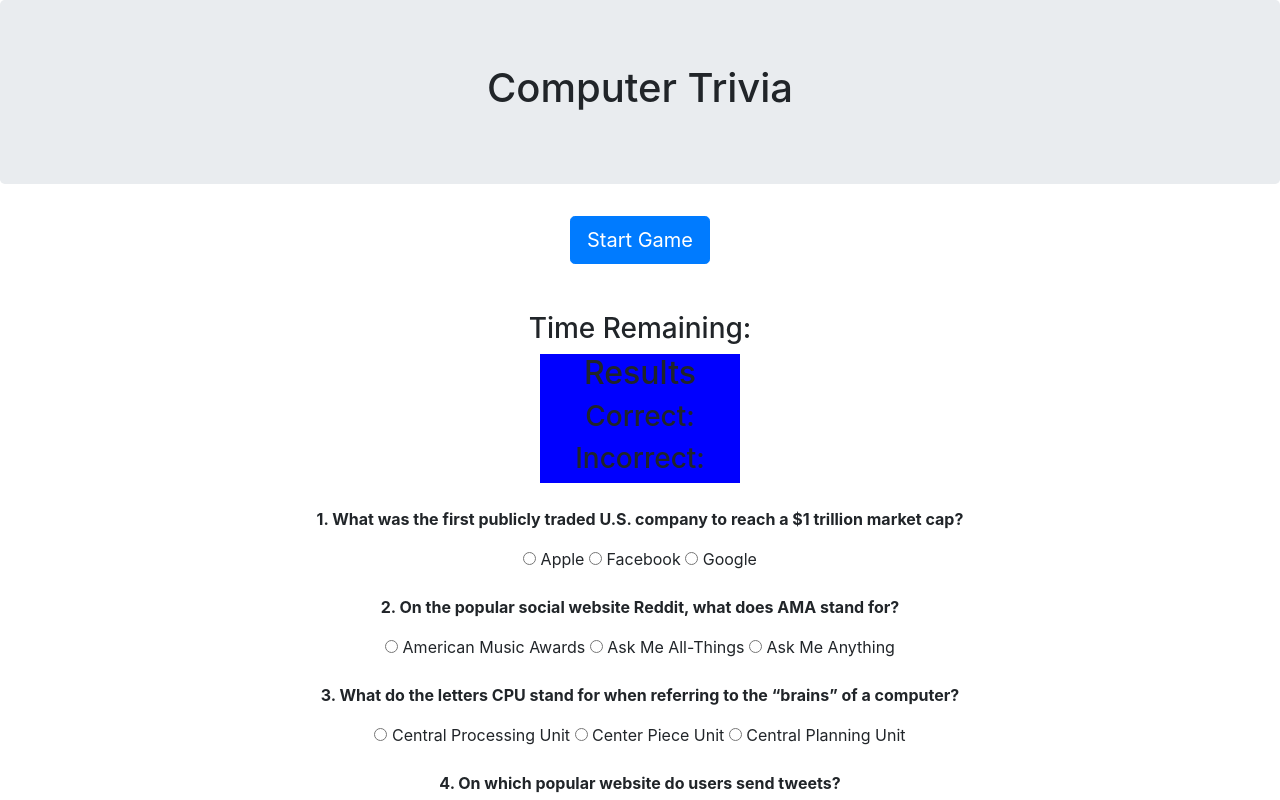
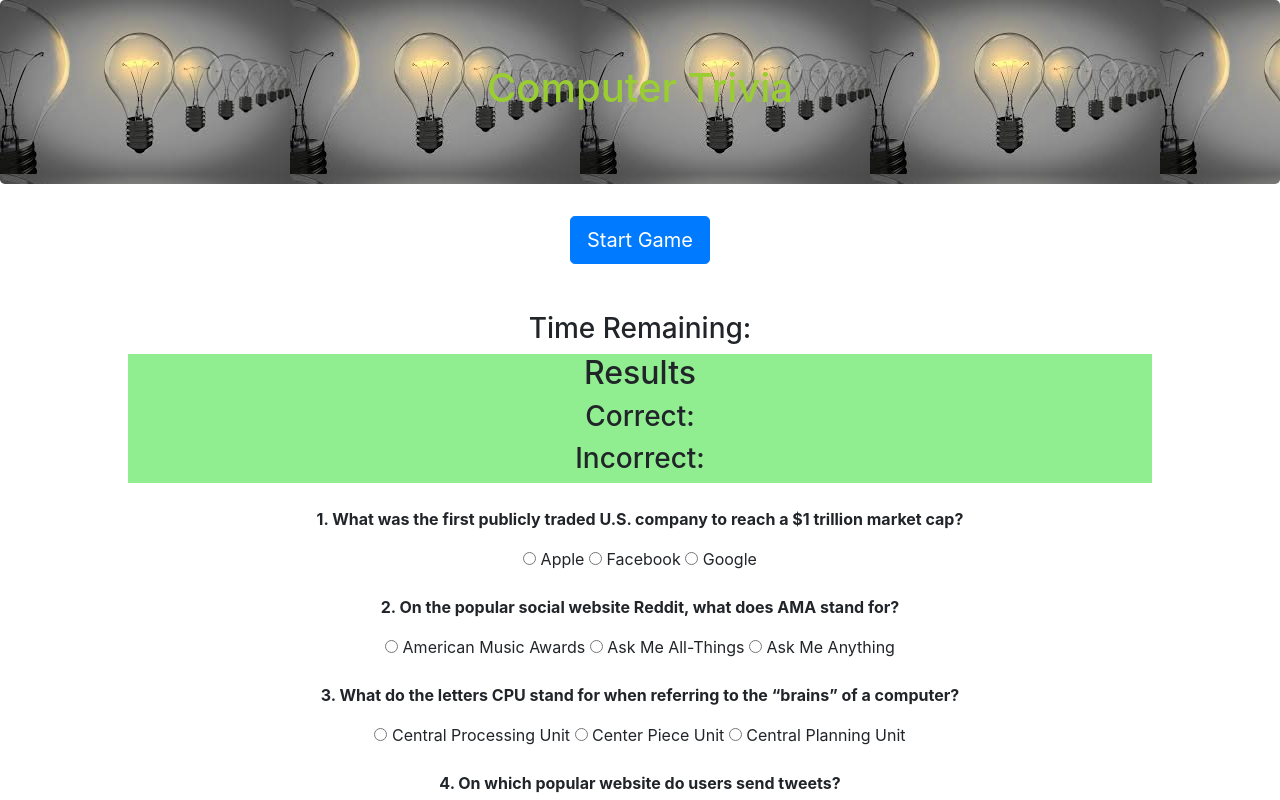
Before and after one commit to Mhoward1934/TriviaGame, a plain HTML site: page index.html in a window 1280 px wide. Shown: the top 800 px of the page. Drawn offline with nearby package versions, Linux system fonts and the light colour scheme.

Commit message:
added images

```diff
--- a/assets/css/style.css
+++ b/assets/css/style.css
@@ -1,9 +1,15 @@
-
+.jumbotron {
+    background-image: url(../images/light\ bulbs.jpg);
+    background: cover, no-repeat;
+    color: yellowgreen;
+    font-weight: bold;
+}
 body {
     margin-bottom: 100px;
+    background-image: url(../images/question-mark.jpg), no-repeat;
 }
 .container {
-    width: 200px;
-    background-color: rgb(0, 0, 255);
+    width: 80%;
+    background-color: lightgreen;
     border-color: blue;
 }
```
Also changed, not shown: assets/images/question-mark-dark.jpg (added), assets/images/question-question-mark-characters-b1e5bc-1024.jpg (added), 2 other files.
